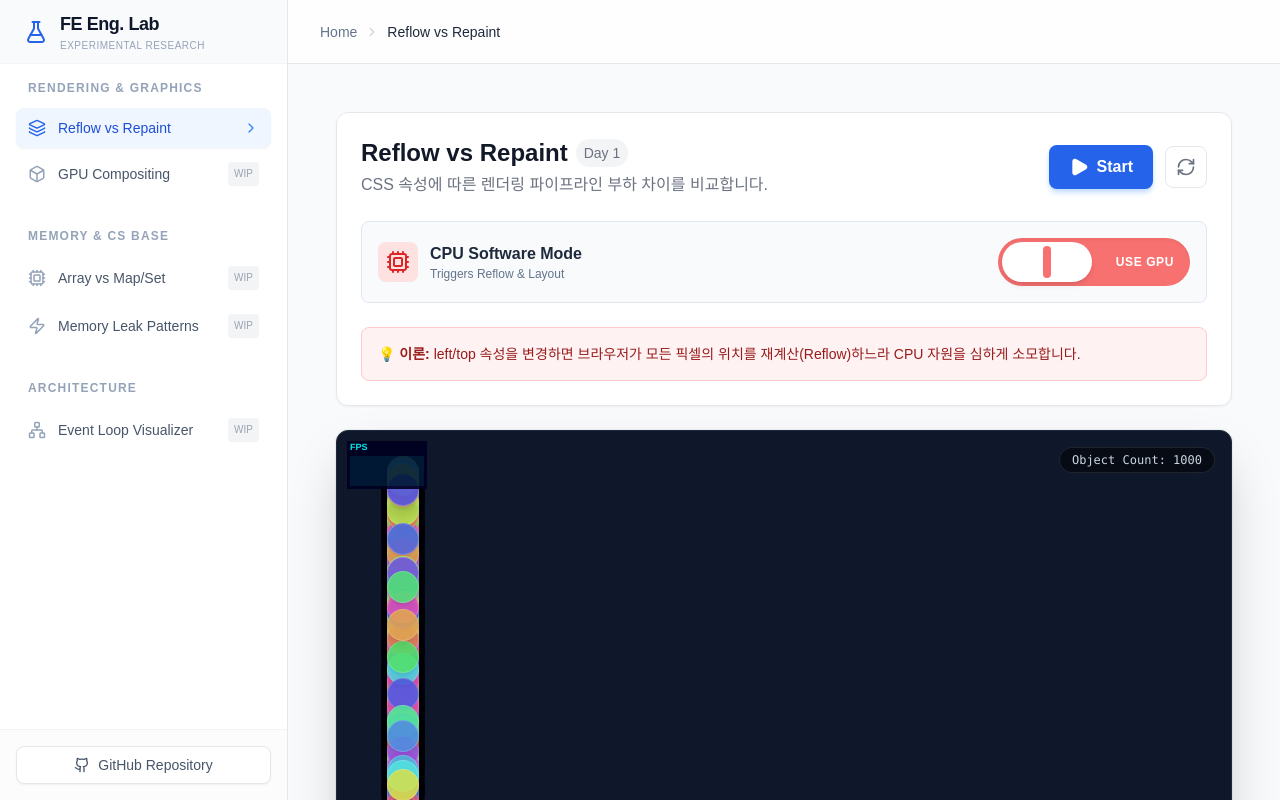
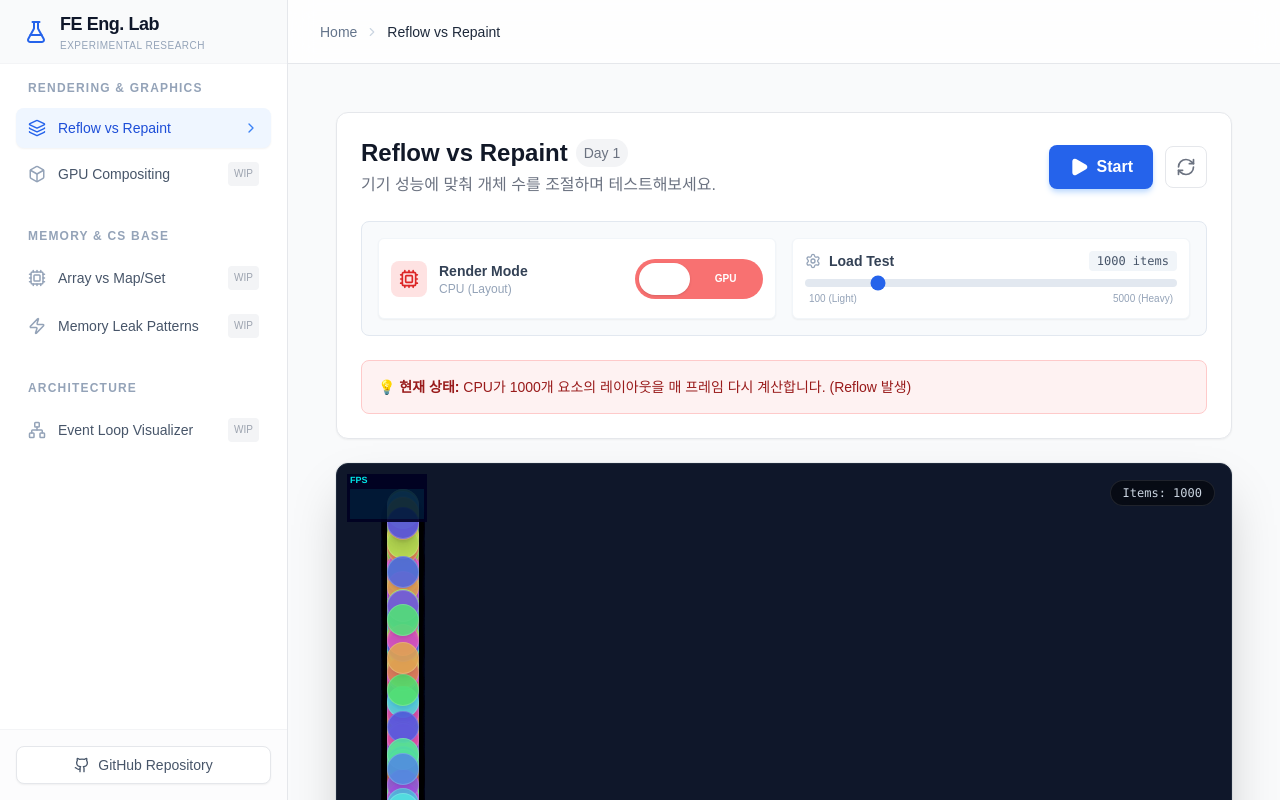
Before and after one commit to PaleBlueNote/frontend-engineering-lab, a React (Vite) app: page /experiments/rendering/reflow-repaint in a window 1280 px wide. Built offline with nearby package versions, Linux system fonts and the light colour scheme; a web font is replaced by a local one.

Commit message:
feat: 부하 테스트용 슬라이더 추가 및 모드 전환 시 스타일 초기화 버그 수정 (#5)
이슈 #5의 연장선으로, 다양한 기기 환경에서의 테스트를 위한 기능 추가와 발견된 버그를 수정합니다.

```diff
--- a/src/experiments/rendering/reflow-repaint/index.jsx
+++ b/src/experiments/rendering/reflow-repaint/index.jsx
@@ -1,8 +1,6 @@
 import React, { useState, useEffect, useRef, useTransition } from 'react';
 import Stats from 'stats.js';
-import { Play, Pause, RefreshCw, Zap, Cpu, Loader2 } from 'lucide-react';
-
-const ITEM_COUNT = 1000;
+import { Play, Pause, RefreshCw, Zap, Cpu, Loader2, Settings } from 'lucide-react';
 
 // React.memo로 최적화된 아이템 레이어
 const TestItemLayer = React.memo(({ isOptimized, count }) => {
@@ -11,13 +9,12 @@ const TestItemLayer = React.memo(({ isOptimized, count }) => {
             {Array.from({ length: count }).map((_, i) => (
                 <div
                     key={i}
-                    // ✅ [Fix #5] shadow-lg와 rounded-full로 페인트 비용 유지
                     className="test-item absolute w-8 h-8 rounded-full shadow-lg border border-white/20"
                     style={{
+                        // 초기 스타일 설정
                         top: `${Math.random() * 90 + 5}%`,
                         left: '50px',
                         background: `hsl(${Math.random() * 360}, 70%, 60%)`,
-                        // GPU 모드일 때만 레이어 분리 (Layer Promotion)
                         willChange: isOptimized ? 'transform' : 'auto',
                         opacity: 0.9,
                         transform: 'translate3d(0,0,0)'
@@ -27,18 +24,21 @@ const TestItemLayer = React.memo(({ isOptimized, count }) => {
         </>
     );
 }, (prevProps, nextProps) => {
-    return prevProps.isOptimized === nextProps.isOptimized;
+    // 최적화 모드나 개수가 같으면 리렌더링 방지
+    return prevProps.isOptimized === nextProps.isOptimized && prevProps.count === nextProps.count;
 });
 
 const ReflowRepaint = () => {
     const [isRunning, setIsRunning] = useState(false);
     const [isOptimized, setIsOptimized] = useState(false);
+    const [count, setCount] = useState(1000); // 🎛️ 기본 개수 1000개
     const [isPending, startTransition] = useTransition();
 
     const containerRef = useRef(null);
     const requestRef = useRef();
     const statsRef = useRef(null);
 
+    // 1. Stats.js 초기화
     useEffect(() => {
         if (!statsRef.current && containerRef.current) {
             const stats = new Stats();
@@ -52,28 +52,47 @@ const ReflowRepaint = () => {
         }
     }, []);
 
+    // 2. 🧹 [Bug Fix] 모드 전환 시 스타일 잔여물 청소
+    // CPU <-> GPU 전환 시 이전 모드의 스타일(left 등)이 남아있어 위치가 튀는 현상 방지
+    useEffect(() => {
+        const items = document.getElementsByClassName('test-item');
+        // 애니메이션 루프가 돌기 전에 강제로 위치 초기화
+        for (let i = 0; i < items.length; i++) {
+            if (isOptimized) {
+                // GPU 모드로 갈 때: left를 초기값으로 돌려놔야 transform이 정확히 먹힘
+                items[i].style.left = '50px';
+            } else {
+                // CPU 모드로 갈 때: transform을 꺼야 left가 정확히 먹힘
+                items[i].style.transform = 'none';
+            }
+        }
+    }, [isOptimized, count]); // count가 바뀔 때도 초기화
+
+    // 3. 모드 토글 핸들러
     const handleModeToggle = () => {
         if (isPending) return;
-
         setIsRunning(false);
         startTransition(() => {
             setIsOptimized((prev) => !prev);
         });
     };
 
+    // 4. 애니메이션 루프
     const animate = (time) => {
         if (statsRef.current) statsRef.current.begin();
         const items = document.getElementsByClassName('test-item');
+
+        // 왕복 운동 계산
         const position = (Math.sin(time / 500) + 1) * 200;
 
         for (let i = 0, len = items.length; i < len; i++) {
             const item = items[i];
             if (isOptimized) {
-                // GPU Composite
+                // ✅ GPU Composite
                 item.style.transform = `translate3d(${position}px, 0, 0)`;
             } else {
-                // CPU Layout (Reflow)
-                item.style.left = `${position}px`;
+                // ❌ CPU Layout (Reflow)
+                item.style.left = `${50 + position}px`; // 50px(초기값) + 이동거리
             }
         }
 
@@ -81,6 +100,7 @@ const ReflowRepaint = () => {
         requestRef.current = requestAnimationFrame(animate);
     };
 
+    // 5. 실행 상태 관리
     useEffect(() => {
         if (isRunning && !isPending) {
             requestRef.current = requestAnimationFrame(animate);
@@ -88,11 +108,12 @@ const ReflowRepaint = () => {
             cancelAnimationFrame(requestRef.current);
         }
         return () => cancelAnimationFrame(requestRef.current);
-    }, [isRunning, isOptimized, isPending]);
+    }, [isRunning, isOptimized, isPending, count]);
 
     return (
         <div className="space-y-6">
             <div className="bg-white p-6 rounded-xl border border-gray-200 shadow-sm space-y-6">
+                {/* Header Area */}
                 <div className="flex flex-col md:flex-row justify-between items-start md:items-center gap-4">
                     <div>
                         <h2 className="text-2xl font-bold text-gray-900 flex flex-wrap items-center gap-2">
@@ -102,7 +123,7 @@ const ReflowRepaint = () => {
                             </span>
                         </h2>
                         <p className="text-gray-500 mt-1">
-                            CSS 속성에 따른 렌더링 파이프라인 부하 차이를 비교합니다.
+                            기기 성능에 맞춰 개체 수를 조절하며 테스트해보세요.
                         </p>
                     </div>
 
@@ -122,59 +143,81 @@ const ReflowRepaint = () => {
                         <button
                             onClick={() => window.location.reload()}
                             className="p-2.5 text-gray-500 hover:bg-gray-100 rounded-lg transition-colors border border-gray-200"
+                            title="Reset Page"
                         >
                             <RefreshCw size={20} />
                         </button>
                     </div>
                 </div>
 
-                <div className="flex flex-col sm:flex-row gap-4 items-center justify-between p-4 bg-slate-50 rounded-lg border border-slate-200">
-                    <div className="flex items-center gap-3">
-                        <div className={`p-2 rounded-lg ${isOptimized ? 'bg-green-100 text-green-600' : 'bg-red-100 text-red-600'}`}>
-                            {isOptimized ? <Zap size={24} /> : <Cpu size={24} />}
-                        </div>
-                        <div>
-                            <div className="font-bold text-slate-800">
-                                {isOptimized ? 'GPU Accelerated' : 'CPU Software Mode'}
+                {/* 🎛️ Control Panel */}
+                <div className="grid grid-cols-1 md:grid-cols-2 gap-4 bg-slate-50 p-4 rounded-lg border border-slate-200">
+
+                    {/* 1. CPU/GPU Toggle */}
+                    <div className="flex items-center justify-between bg-white p-3 rounded-md shadow-sm border border-slate-100">
+                        <div className="flex items-center gap-3">
+                            <div className={`p-2 rounded-lg ${isOptimized ? 'bg-green-100 text-green-600' : 'bg-red-100 text-red-600'}`}>
+                                {isOptimized ? <Zap size={20} /> : <Cpu size={20} />}
                             </div>
-                            <div className="text-xs text-slate-500">
-                                {isOptimized ? 'Composite Layer Only' : 'Triggers Reflow & Layout'}
+                            <div className="text-sm">
+                                <div className="font-bold text-slate-700">Render Mode</div>
+                                <div className="text-xs text-slate-400">{isOptimized ? 'GPU (Composite)' : 'CPU (Layout)'}</div>
                             </div>
                         </div>
+                        <button
+                            onClick={handleModeToggle}
+                            disabled={isPending}
+                            className={`relative w-32 h-10 rounded-full transition-colors duration-300 ${isOptimized ? 'bg-green-500' : 'bg-red-400'}`}
+                        >
+                            <div className={`absolute top-1 bottom-1 w-[40%] bg-white rounded-full shadow transition-all duration-200 flex items-center justify-center ${isOptimized ? 'left-[56%]' : 'left-1'}`}>
+                                {isPending ? <Loader2 size={14} className="animate-spin text-gray-400"/> : null}
+                            </div>
+                            <span className="absolute inset-0 flex justify-center items-center text-[10px] font-bold text-white pointer-events-none gap-8 uppercase">
+                                <span>CPU</span>
+                                <span>GPU</span>
+                            </span>
+                        </button>
                     </div>
 
-                    <button
-                        onClick={handleModeToggle}
-                        disabled={isPending}
-                        className={`relative w-48 h-12 rounded-full p-1 transition-colors duration-300 ease-in-out cursor-pointer shadow-inner ${
-                            isOptimized ? 'bg-green-500' : 'bg-red-400'
-                        }`}
-                    >
-                        <div className="absolute inset-0 flex justify-between items-center px-4 text-xs font-bold text-white pointer-events-none uppercase tracking-wider">
-                            <span>Use CPU</span>
-                            <span>Use GPU</span>
+                    {/* 2. Count Slider (Load Test) */}
+                    <div className="flex flex-col justify-center bg-white p-3 rounded-md shadow-sm border border-slate-100">
+                        <div className="flex justify-between items-center mb-2">
+                            <div className="flex items-center gap-2 text-sm font-bold text-slate-700">
+                                <Settings size={16} className="text-slate-400"/>
+                                Load Test
+                            </div>
+                            <span className="text-xs font-mono bg-slate-100 px-2 py-0.5 rounded text-slate-600">
+                                {count} items
+                            </span>
                         </div>
-                        <div
-                            className={`absolute top-1 bottom-1 w-[47%] bg-white rounded-full shadow-md transform transition-transform duration-200 ease-out flex items-center justify-center ${
-                                isOptimized ? 'translate-x-[104%]' : 'translate-x-0'
-                            }`}
-                        >
-                            {isPending ? (
-                                <Loader2 size={16} className="animate-spin text-gray-400" />
-                            ) : (
-                                <div className={`w-2 h-8 rounded-full transition-colors duration-300 ease-in-out ${isOptimized ? 'bg-green-500' : 'bg-red-400'}`} />
-                            )}
+                        <input
+                            type="range"
+                            min="100"
+                            max="5000"
+                            step="100"
+                            value={count}
+                            onChange={(e) => {
+                                setIsRunning(false); // 개수 변경 시 잠시 멈춤
+                                setCount(Number(e.target.value));
+                            }}
+                            className="w-full h-2 bg-slate-200 rounded-lg appearance-none cursor-pointer accent-blue-600"
+                        />
+                        <div className="flex justify-between text-[10px] text-slate-400 mt-1 px-1">
+                            <span>100 (Light)</span>
+                            <span>5000 (Heavy)</span>
                         </div>
-                    </button>
+                    </div>
                 </div>
 
+                {/* Explanation */}
                 <div className={`p-4 rounded-lg border text-sm transition-colors duration-300 ${isOptimized ? 'bg-green-50 border-green-200 text-green-800' : 'bg-red-50 border-red-200 text-red-800'}`}>
-                    <strong>💡 이론:</strong> {isOptimized
-                    ? 'transform 속성은 메인 스레드의 레이아웃 계산(Reflow)을 건너뛰고, GPU가 처리하는 합성(Composite) 단계만 수행합니다.'
-                    : 'left/top 속성을 변경하면 브라우저가 모든 픽셀의 위치를 재계산(Reflow)하느라 CPU 자원을 심하게 소모합니다.'}
+                    <strong>💡 현재 상태:</strong> {isOptimized
+                    ? 'GPU가 레이어 위치만 이동시킵니다. (Composite 단계만 수행)'
+                    : `CPU가 ${count}개 요소의 레이아웃을 매 프레임 다시 계산합니다. (Reflow 발생)`}
                 </div>
             </div>
 
+            {/* Stage */}
             <div
                 ref={containerRef}
                 className="relative h-[500px] bg-slate-900 rounded-xl overflow-hidden border border-slate-800 shadow-2xl ring-1 ring-slate-900/5"
@@ -182,16 +225,15 @@ const ReflowRepaint = () => {
                 {isPending && (
                     <div className="absolute inset-0 z-30 bg-black/60 backdrop-blur-sm flex flex-col items-center justify-center text-white">
                         <Loader2 size={48} className="animate-spin text-blue-500 mb-4" />
-                        <div className="text-xl font-bold">Optimizing Rendering...</div>
-                        <div className="text-sm text-slate-400 mt-2">Processing {ITEM_COUNT} Items</div>
+                        <div className="text-xl font-bold">Optimizing...</div>
                     </div>
                 )}
 
                 <div className="absolute top-4 right-4 z-10 bg-black/50 backdrop-blur px-3 py-1 rounded-full text-xs text-slate-300 font-mono border border-white/10">
-                    Object Count: {ITEM_COUNT}
+                    Items: {count}
                 </div>
 
-                <TestItemLayer isOptimized={isOptimized} count={ITEM_COUNT} />
+                <TestItemLayer isOptimized={isOptimized} count={count} />
             </div>
         </div>
     );
```
